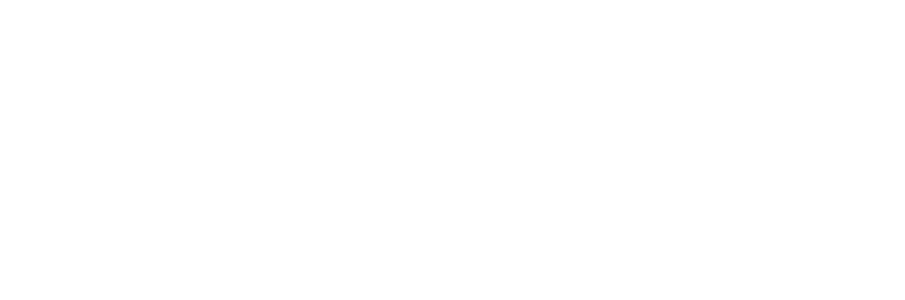
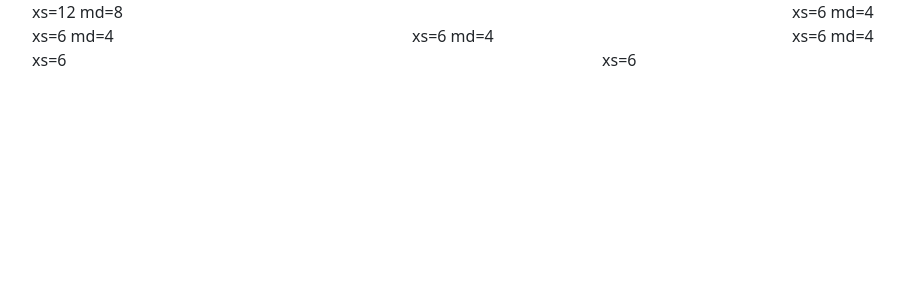
Before and after one commit to gholamreza-hasnzade/learning-reactjs, a React (Create React App) app: page / in a window 1280 px wide. Shown: the top 300 px of the page, without its empty margins (50-955 px from the left). Built offline with nearby package versions, Linux system fonts and the light colour scheme.

Commit message:
grid system in react botstarap

```diff
--- a/src/practice-components/react-bootstrap/index.js
+++ b/src/practice-components/react-bootstrap/index.js
@@ -1,6 +1,17 @@
 import React, { useState } from "react";
-import { Alert, Button, Card, Modal, Stack } from "react-bootstrap";
+
+import {
+    Alert,
+    Button,
+    Card,
+    Col,
+    Container,
+    Modal,
+    Row,
+    Stack,
+} from "react-bootstrap";
 import Album_4 from "./Album_4.png";
+
 export const ReactBootstrap = () => {
     /*   const [show, setShow] = useState(false);
 
@@ -51,7 +62,7 @@
   return <Button onClick={() => setShow(true)}>Show Alert</Button>; */
 
     return (
-    <div className="container m-5">
+        <>
             {/*    <Card style={{ width: "18rem" }}>
         <Card.Img variant="top" src={Album_4} />
         <Card.Body>
@@ -127,6 +138,35 @@
           </Modal.Footer>
         </Modal>
       </> */}
-    </div>
+            <Container>
+                <Row>
+                    <Col xs={12} md={8}>
+                        xs=12 md=8
+                    </Col>
+                    <Col xs={6} md={4}>
+                        xs=6 md=4
+                    </Col>
+                </Row>
+
+                {/* Columns start at 50% wide on mobile and bump up to 33.3% wide on desktop */}
+                <Row>
+                    <Col xs={6} md={4}>
+                        xs=6 md=4
+                    </Col>
+                    <Col xs={6} md={4}>
+                        xs=6 md=4
+                    </Col>
+                    <Col xs={6} md={4}>
+                        xs=6 md=4
+                    </Col>
+                </Row>
+
+                {/* Columns are always 50% wide, on mobile and desktop */}
+                <Row>
+                    <Col xs={6}>xs=6</Col>
+                    <Col xs={6}>xs=6</Col>
+                </Row>
+            </Container>
+        </>
     );
 };
```
Lines whose indentation alone changed are shown as unchanged.
